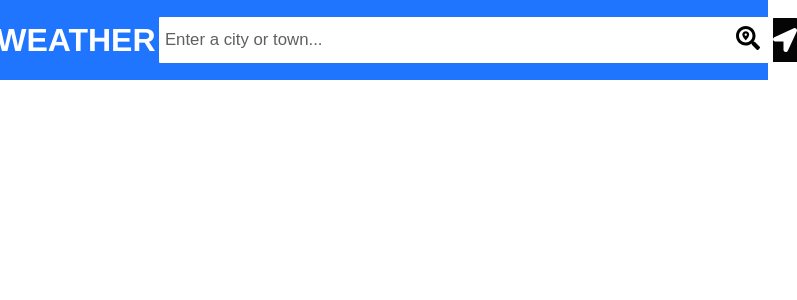
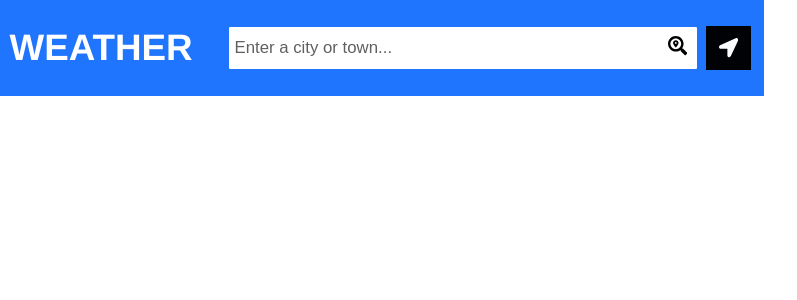
Before and after one commit to W-ill-c/Weather-App-React, a React (Create React App) app: page / in a window 768 px wide. Shown: the top 300 px of the page, 797 px wide, since content can reach past the window. Built offline with nearby package versions, Linux system fonts and the light colour scheme.

Commit message:
css update med/large devices

```diff
--- a/src/searchNavComponents/search.css
+++ b/src/searchNavComponents/search.css
@@ -13,6 +13,7 @@
 .title h1{
     padding: 0px;
     margin: 0px;
+    /* font-size: larger; */
 }
 
 .title{
@@ -69,9 +70,56 @@
     opacity: 0.975;
     left: 0.5vw;
     position: relative;
+    cursor: pointer;
 }
 
 .locationIcon{
     font-size: 1.5rem;
     color: white;
 }
+
+@media screen and (min-width: 992px) and (max-width: 1200px) {
+
+}
+
+@media screen and (min-width: 600px) and (max-width: 991.9px) {
+    .locationSearch{
+        height: 12vh;
+        width: 99.5vw;
+    }
+
+    .locationIcon{
+        font-size: 1.2rem;
+    }
+
+    .searhIcon{
+        font-size: 1.2rem;
+        right: 6px;
+    }
+
+    .title h1{
+        font-size: 2.3rem;
+        right: 0.5vw;
+        position: relative;
+    }
+
+    .title{
+        right: 0.5vw;
+    }
+
+    .searchInput ::placeholder{
+        font-size: 1.05rem;
+    }
+
+    .searchInput form{
+        width: 60vw;
+        height: 2.2rem;
+        position: relative;
+        left: 1.5vw;
+    }
+
+}
+
+@media screen and (max-width: 599px) {
+
+}
```
